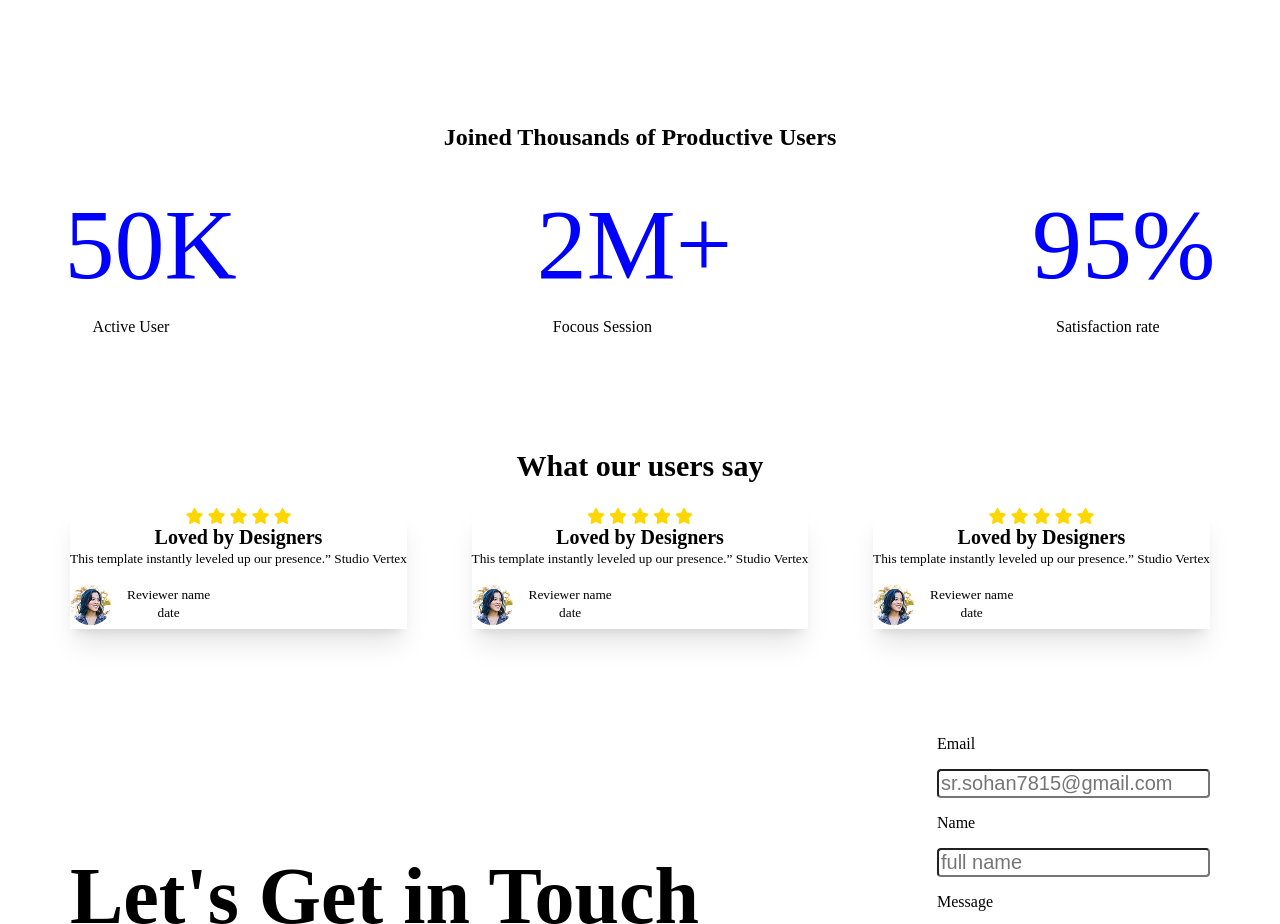
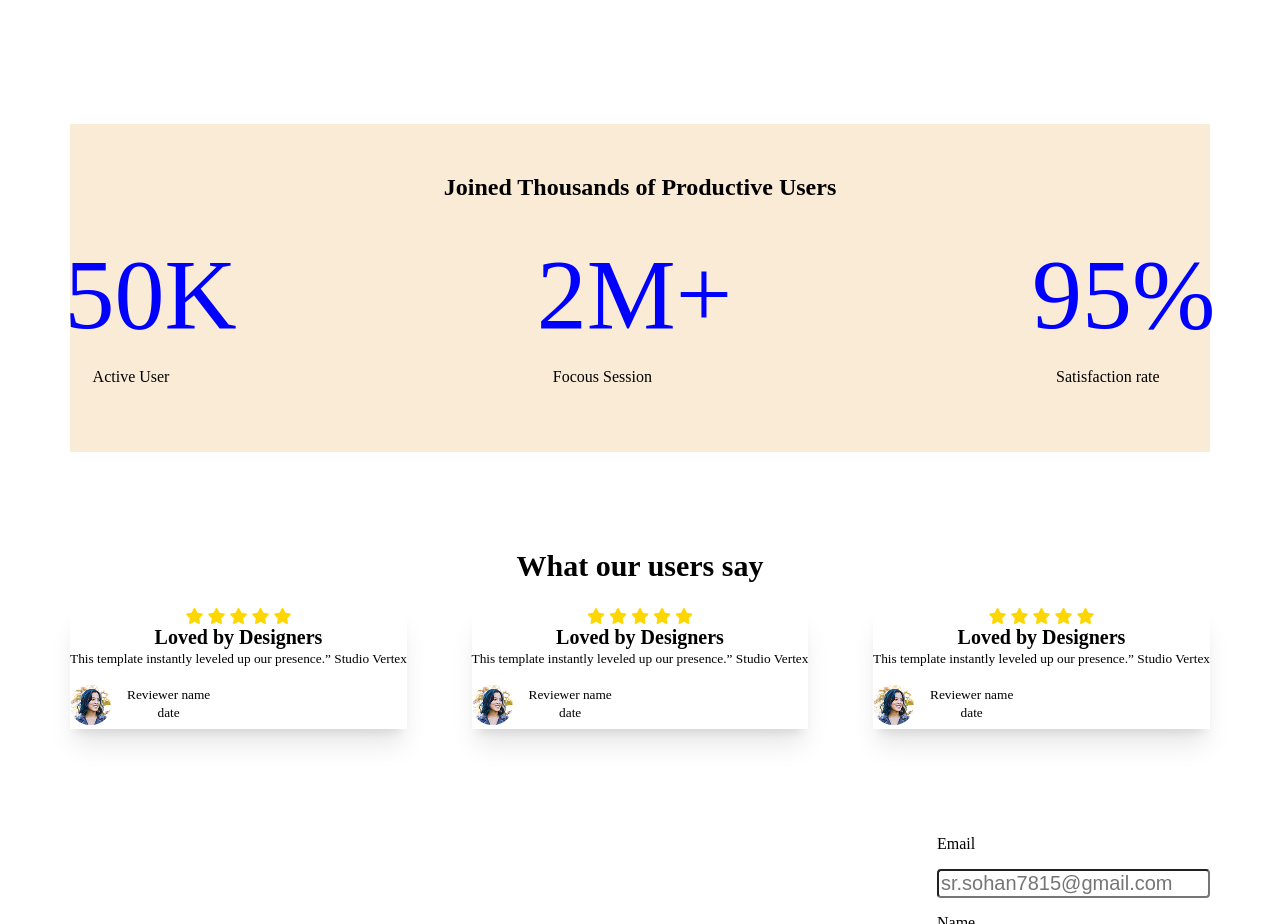
Before and after one commit to sohan-15/B12A01-landing-launchpad, a plain HTML site: page index.html in a window 1280 px wide. Shown: the part 1670-2594 px from the top of the page. Drawn offline with Linux system fonts and the light colour scheme.

Commit message:
amar web pager er picture show kortechena live link e tai bar bar push kore check kortechi

```diff
--- a/index.html
+++ b/index.html
@@ -59,7 +59,7 @@
 
     <div>
 
-        <div>
+        <div  style="background-color: antiquewhite;  max-width: 1140px; margin: auto; padding-top: 50px; padding-bottom: 50px;">
             <h2 style="text-align: center; max-width: 1140px; margin: auto;">Joined Thousands of Productive Users</h2>
              <br><br>
             <div style="display: flex; justify-content: center; max-width: 1140px; margin: auto; gap: 300px;">
```
